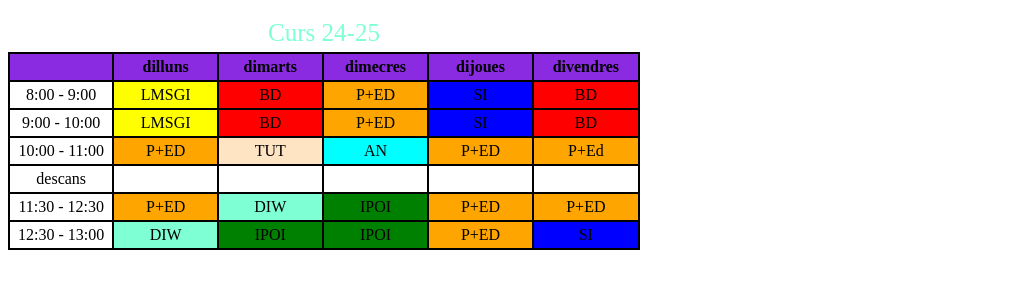
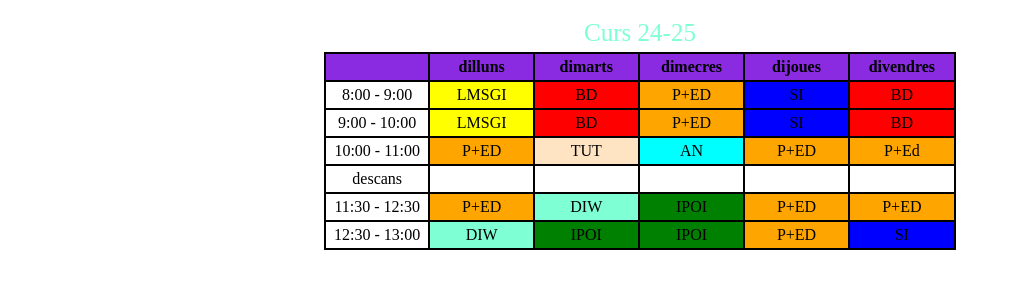
Before and after one commit to PauMas7406/LMSGI_P2, a plain HTML site: page horari.html in a window 1280 px wide. Shown: the part 61-350 px from the top of the page, without its empty margins (0-1011 px from the left). Drawn offline with Linux system fonts and the light colour scheme.

Commit message:
ACTIVITAT3 - TAULES + CSS

```diff
--- a/style.css
+++ b/style.css
@@ -14,7 +14,7 @@ caption {
 table {
     width: 50%;
     border-collapse: collapse;
-    margin: 5px 0;
+    margin: auto;
 }
 
 th, td {
```
